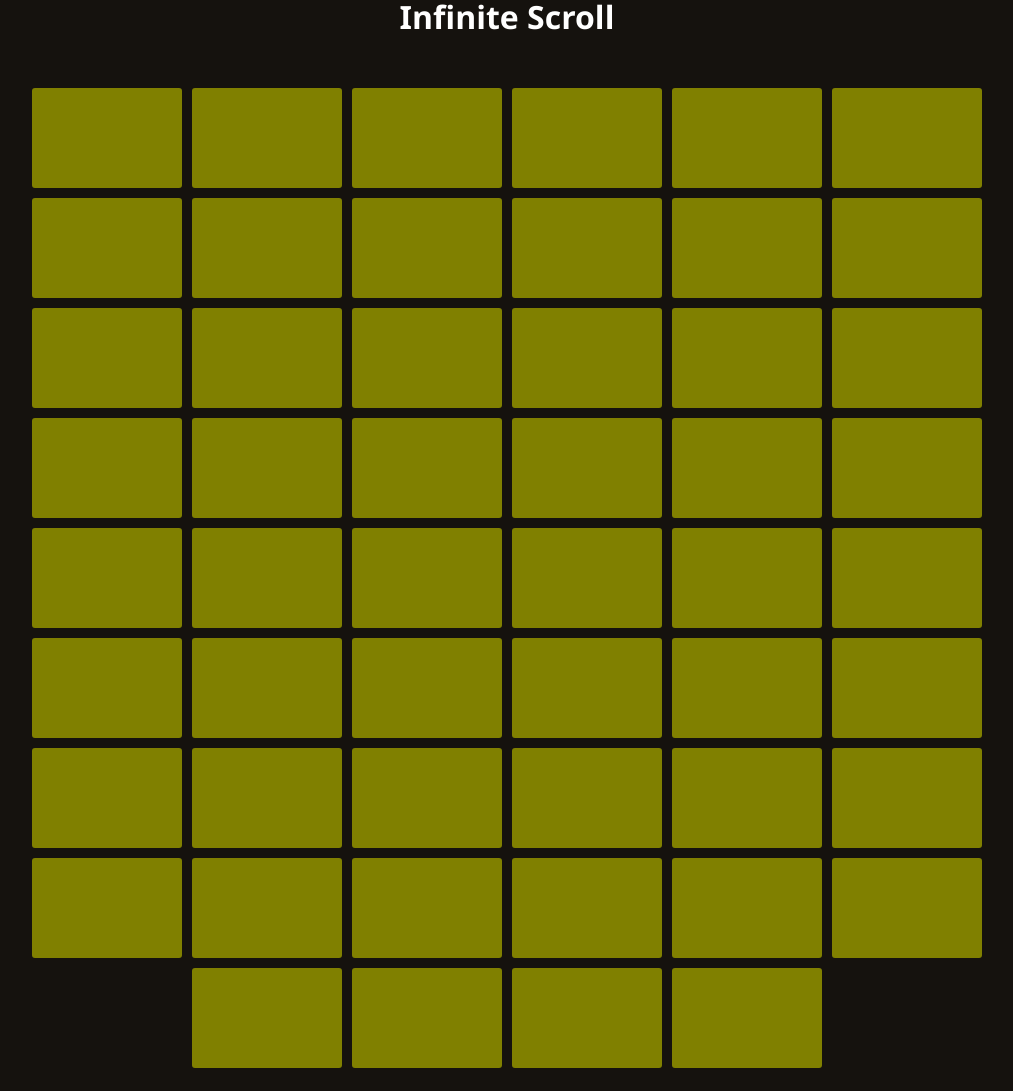
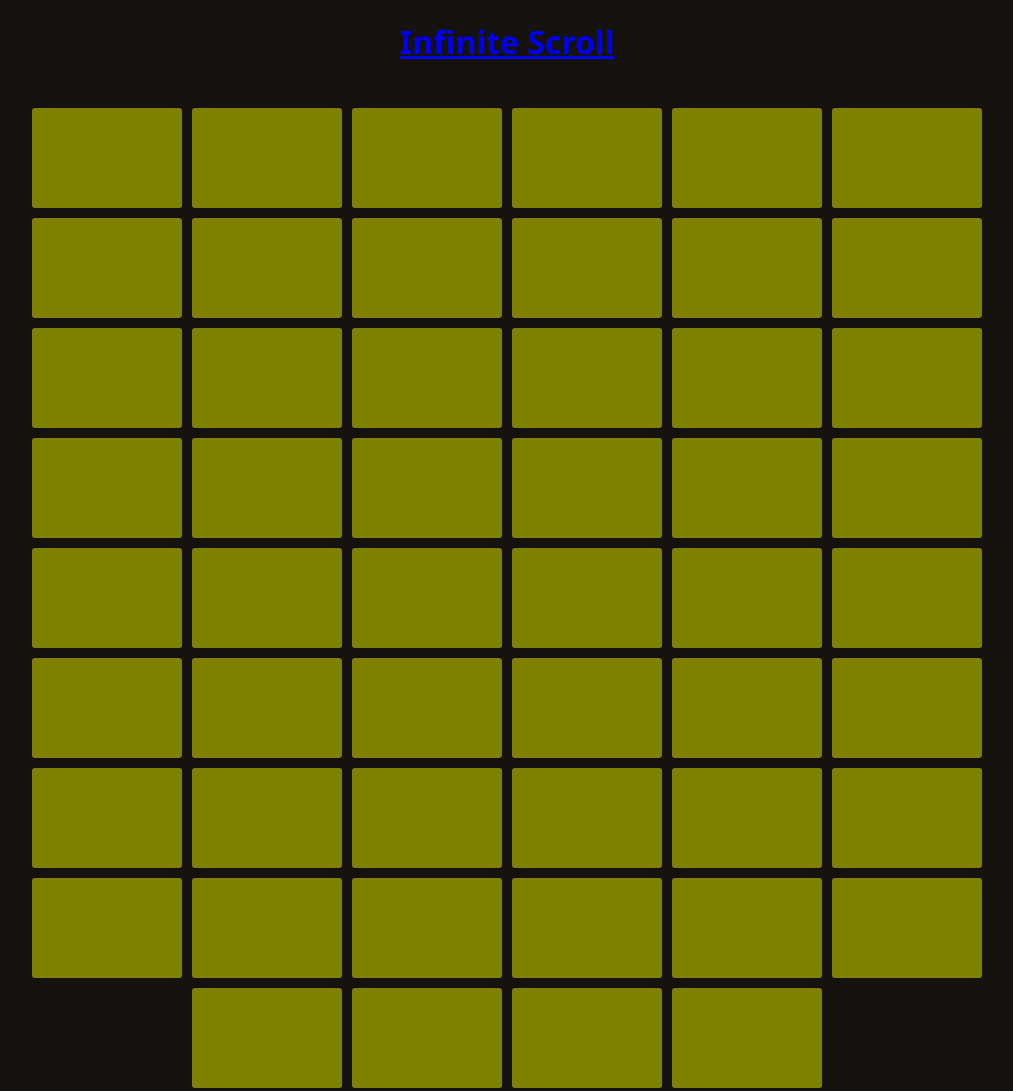
Before and after one commit to AntsaTsaroana/scroll-types, a plain HTML site: page infiniteScroll/index.html in a window 1280 px wide. Shown: the whole page, without its empty margins (133-1146 px from the left). Drawn offline with Linux system fonts and the light colour scheme.

Commit message:
Update style.css

```diff
--- a/infiniteScroll/style.css
+++ b/infiniteScroll/style.css
@@ -11,17 +11,7 @@ body {
 
 h1 {
     text-align: center;
-    margin-bottom: 40px;
-    transition: .3s;
-}
-
-h1:hover {
-    transform: translateY(-5px);
-}
-
-a {
-    text-decoration: none;
-    color: white;
+    padding: 20px 0px 40px;
 }
 
 .container {
```
